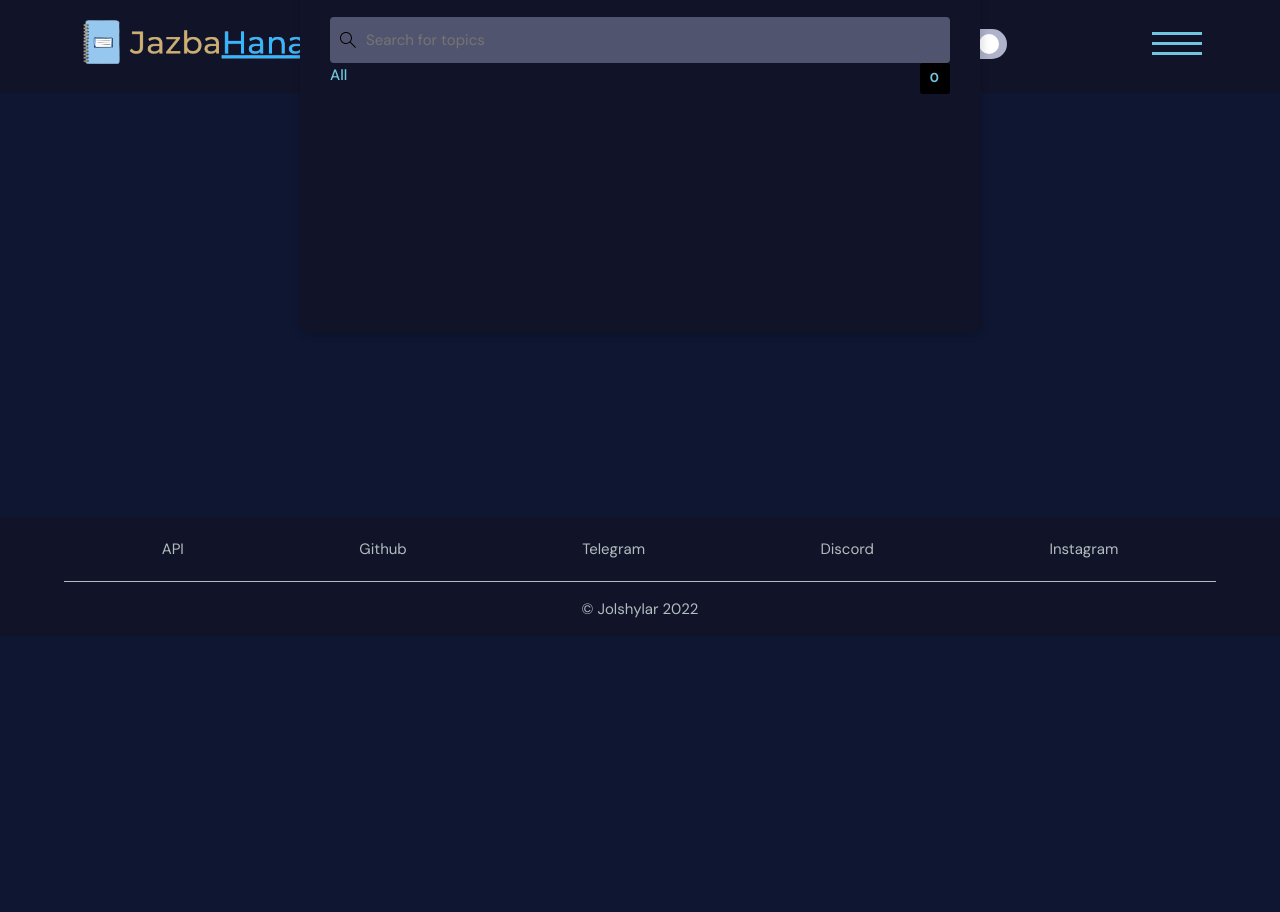
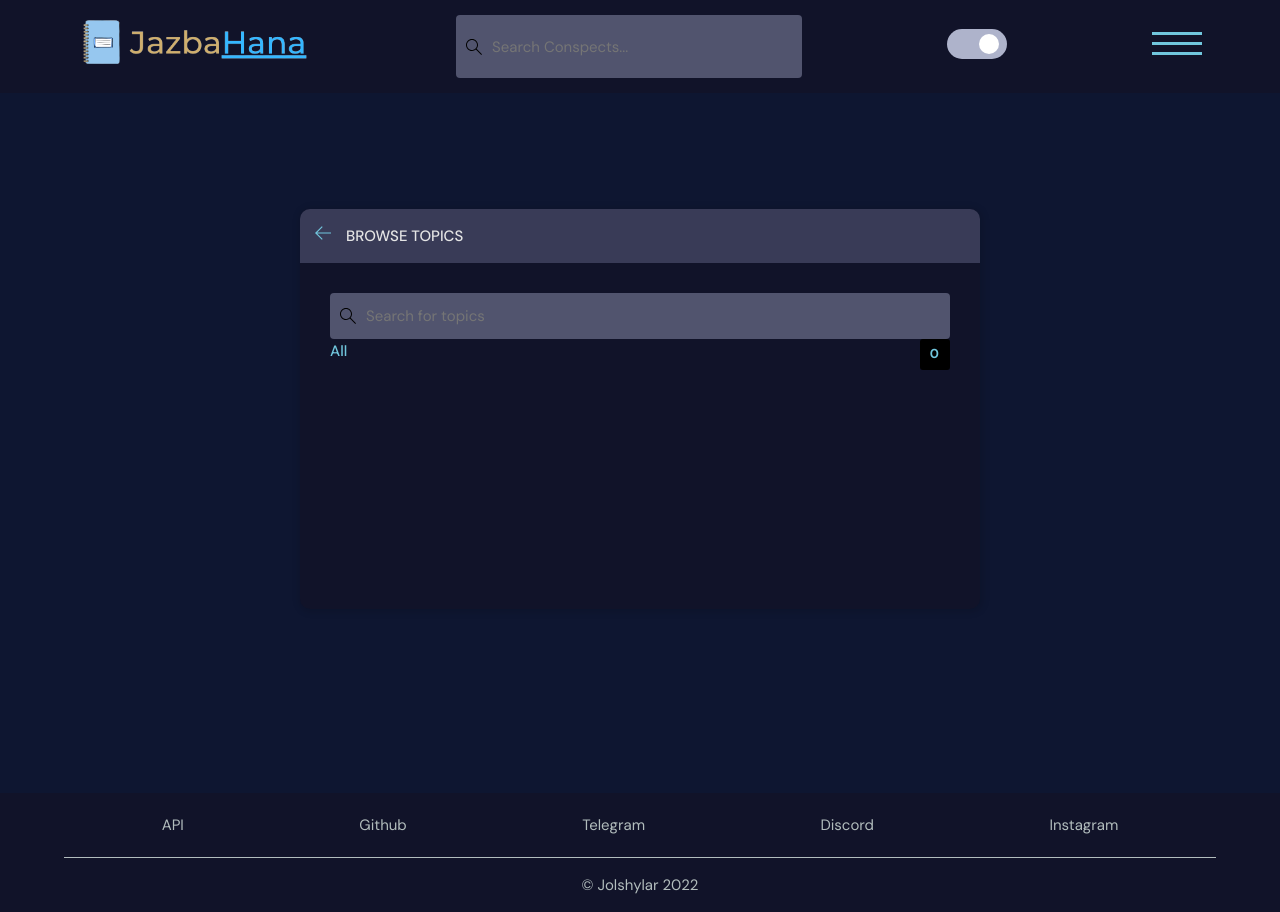
Before and after one commit to jolshylar/djazbahana, a Django app: page /topics/ in a window 1280 px wide. Before the commit the page ends 618 px from the top, so only its background shows below. Run offline with Django 4.2, Linux system fonts and the light colour scheme; data that the repository does not hold is empty.

Commit message:
✨ Give `activities`, `topics` their own classes

```diff
--- a/base/templates/base/topics.html
+++ b/base/templates/base/topics.html
@@ -5,7 +5,7 @@
 <link rel="stylesheet" href="{% static 'styles/topics.css' %}" />
 <main class="create-classroom layout">
   <div class="container">
-    <div class="layout__box">
+    <div class="layout__box topic__box">
       <div class="layout__boxHeader">
         <div class="layout__boxTitle">
           <a href="{% url 'home' %}">
--- a/static/styles/activities.css
+++ b/static/styles/activities.css
@@ -70,3 +70,7 @@
   margin-top: 1rem;
   margin-left: -4.2rem;
 }
+
+.activity__box {
+  margin-top: 400px;
+}
--- a/static/styles/topics.css
+++ b/static/styles/topics.css
@@ -24,3 +24,7 @@
 .topics-page .header__search {
   display: block;
 }
+
+.topic__box {
+  margin-top: 300px;
+}
```
